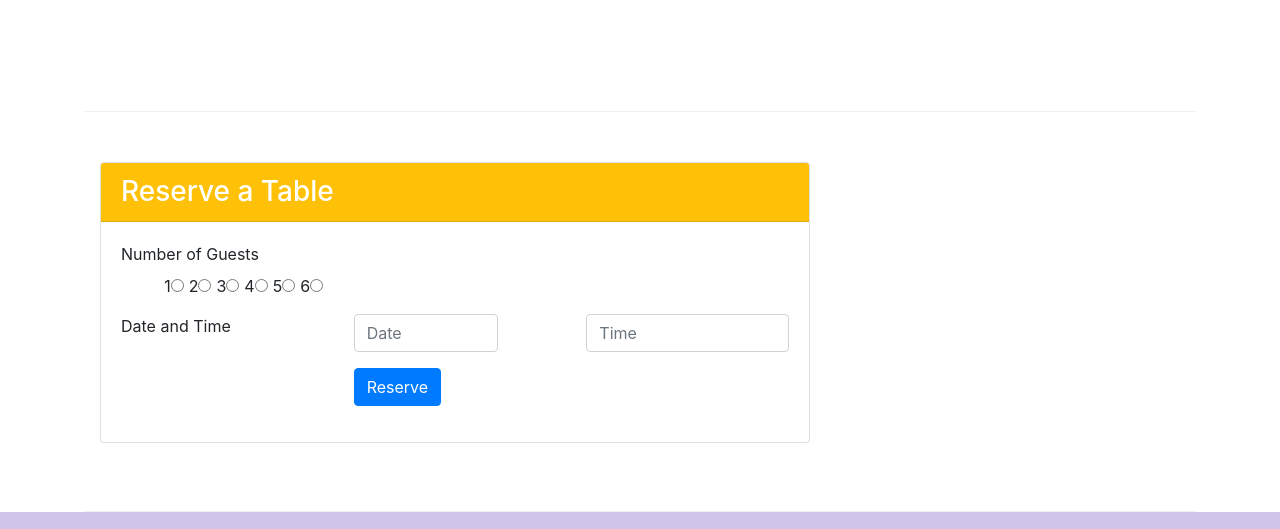
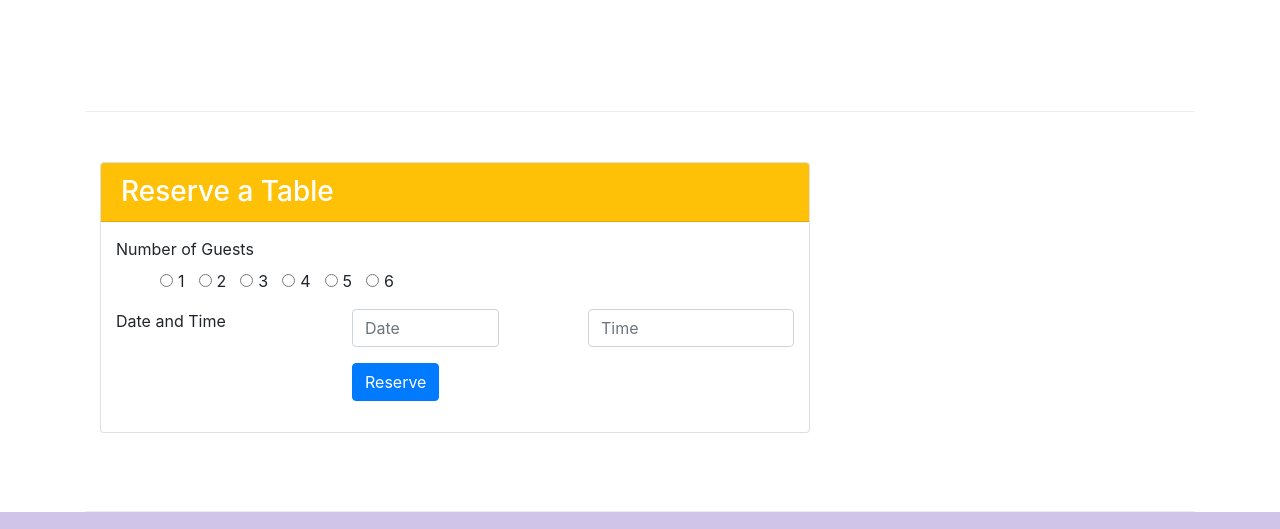
Before and after one commit to jpavelek/coursera-full-stack, a website: page index.html in a window 1280 px wide. Shown: the part 1401-1930 px from the top of the page. Drawn offline with nearby package versions, Linux system fonts and the light colour scheme.

Commit message:
Fix columns sizes for smaller than medium. Style ugly default margins and paddings for radio button group

```diff
--- a/css/styles.css
+++ b/css/styles.css
@@ -38,6 +38,13 @@ body {
 	background-color: #512da8;
 }
 
-.card-body {
-	padding: 20px;  /* This should have been set by Bootstrap, but is not :-/ */
+.card-body {		/* This should have been already provided by Bootstrap, but is set to 0px for me */
+	padding: 15px;
 }
+
+label.form-radio-label {   /* Fixing some werid Bootstrap visuals */
+	margin-left: 5px;
+	vertical-align: middle;
+	margin-bottom: 0px;
+	margin-right: 14px;
+}
--- a/index.html
+++ b/index.html
@@ -97,34 +97,35 @@
                 <div class="card">
 
                     <h3 class="card-header bg-warning text-white">Reserve a Table</h3>
+
                     <div class="card-body">
                     <form>
                         <div class="form-group row">
-                            <div class="col-3 col-xs-12">
+                            <div class="col-12 col-md-3">
                                 <label for="nr_of_guests">Number of Guests</label>
                             </div>
-                            <div class="col-8 offset-sm-1 col-xs-12 d-flex align-items-center form-check form-check-inline">
-                                <label for="r1" class="form-check-label"> 1<input type="radio" class="form-check-input" name="nr_of_guests" value="1" id="r1"></label>
-                                <label for="r2" class="form-check-label"> 2<input type="radio" class="form-check-input" name="nr_of_guests" value="2" id="r2"></label>
-                                <label for="r3" class="form-check-label"> 3<input type="radio" class="form-check-input" name="nr_of_guests" value="3" id="r3"></label>
-                                <label for="r4" class="form-check-label"> 4<input type="radio" class="form-check-input" name="nr_of_guests" value="4" id="r4"></label>
-                                <label for="r5" class="form-check-label"> 5<input type="radio" class="form-check-input" name="nr_of_guests" value="5" id="r5"></label>
-                                <label for="r6" class="form-check-label"> 6<input type="radio" class="form-check-input" name="nr_of_guests" value="6" id="r6"></label>
+                            <div class="col-12 col-md-8 offset-md-1 d-flex align-items-center form-check form-check-inline">
+                                <input type="radio" class="form-radio-input" name="nr_of_guests" value="1" id="r1"><label for="r1" class="form-radio-label">1</label>
+                                <input type="radio" class="form-radio-input" name="nr_of_guests" value="1" id="r1"><label for="r2" class="form-radio-label">2</label>
+                                <input type="radio" class="form-radio-input" name="nr_of_guests" value="1" id="r1"><label for="r3" class="form-radio-label">3</label>
+                                <input type="radio" class="form-radio-input" name="nr_of_guests" value="1" id="r1"><label for="r4" class="form-radio-label">4</label>
+                                <input type="radio" class="form-radio-input" name="nr_of_guests" value="1" id="r1"><label for="r5" class="form-radio-label">5</label>
+                                <input type="radio" class="form-radio-input" name="nr_of_guests" value="1" id="r1"><label for="r6" class="form-radio-label">6</label>
                             </div>
                         </div>
                         <div class="row form-group">
-                            <div class="col-3 col-xs-12">
+                            <div class="col-12 col-md-3">
                                 <label>Date and Time</label>
                             </div>
-                            <div class="col-3 offset-sm-1 col-xs-12">
+                            <div class="col-12 col-md-3 offset-md-1">
                                 <input type="text" name="date" class="form-control" id="date" placeholder="Date">
                             </div>
-                            <div class="col-4 offset-sm-1 col-xs-12">
+                            <div class="col-12 col-md-4 offset-md-1">
                                 <input type="text" name="time" class="form-control" id="time" placeholder="Time">
                             </div>
                         </div>
                         <div class="row form-group">
-                            <div class="col offset-sm-4">
+                            <div class="col offset-md-4">
                                 <button type="submit" class="btn btn-primary">Reserve</button>
                             </div>
                         </div>
@@ -132,7 +133,6 @@
                     </div>
                 </div>
             </div>
-
         </div>
     </div>
 
```
